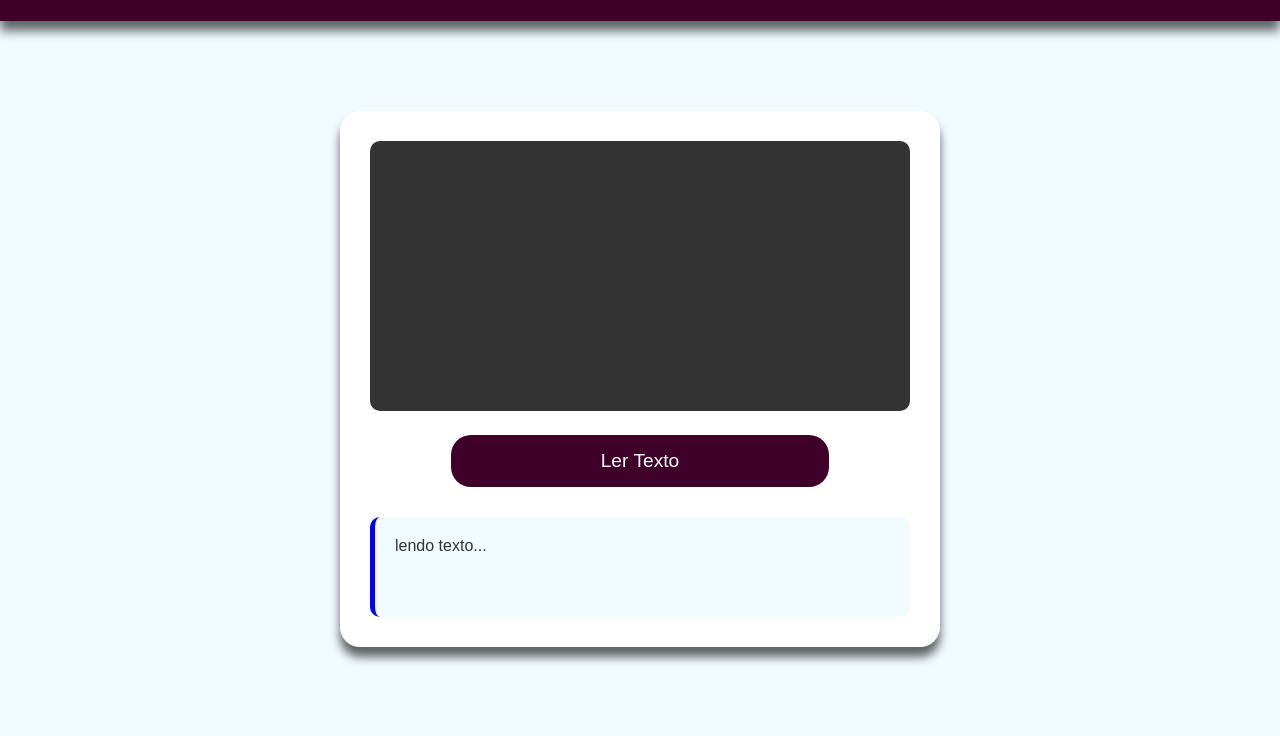
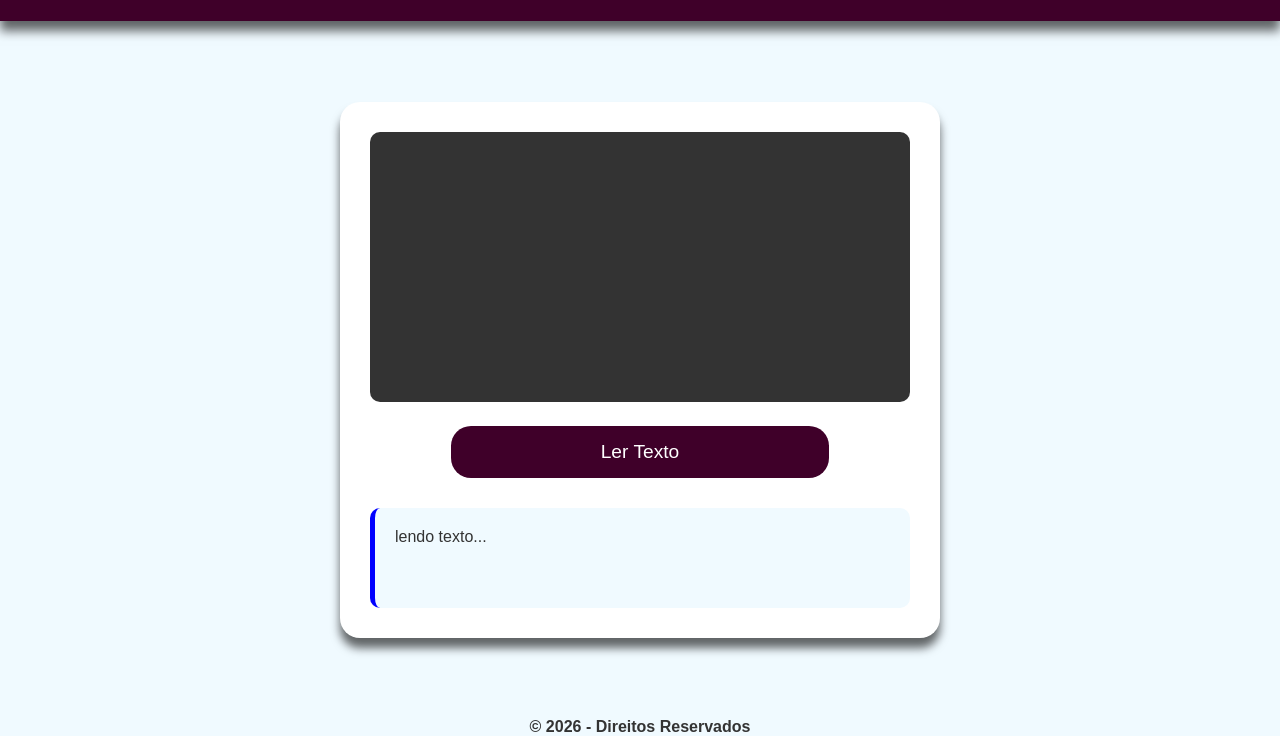
Before and after one commit to sophiamarqueszuini-cyber/ProjetoCamera, a plain HTML site: page index.html in a window 1280 px wide. Shown: the part 64-800 px from the top of the page. Drawn offline with Linux system fonts and the light colour scheme; files that its build step writes are made by us from their sources.

Commit message:
refactor: adicionando o código footer html

```diff
--- a/index.html
+++ b/index.html
@@ -22,6 +22,10 @@
         </div>
     </main>
 
+    <footer>
+        <p>&copy; 2026 - Direitos Reservados</p>
+    </footer>
+
     <!--JS EXERTNO-->
     <script src="/js/script.js"></script>
 </body>
```
